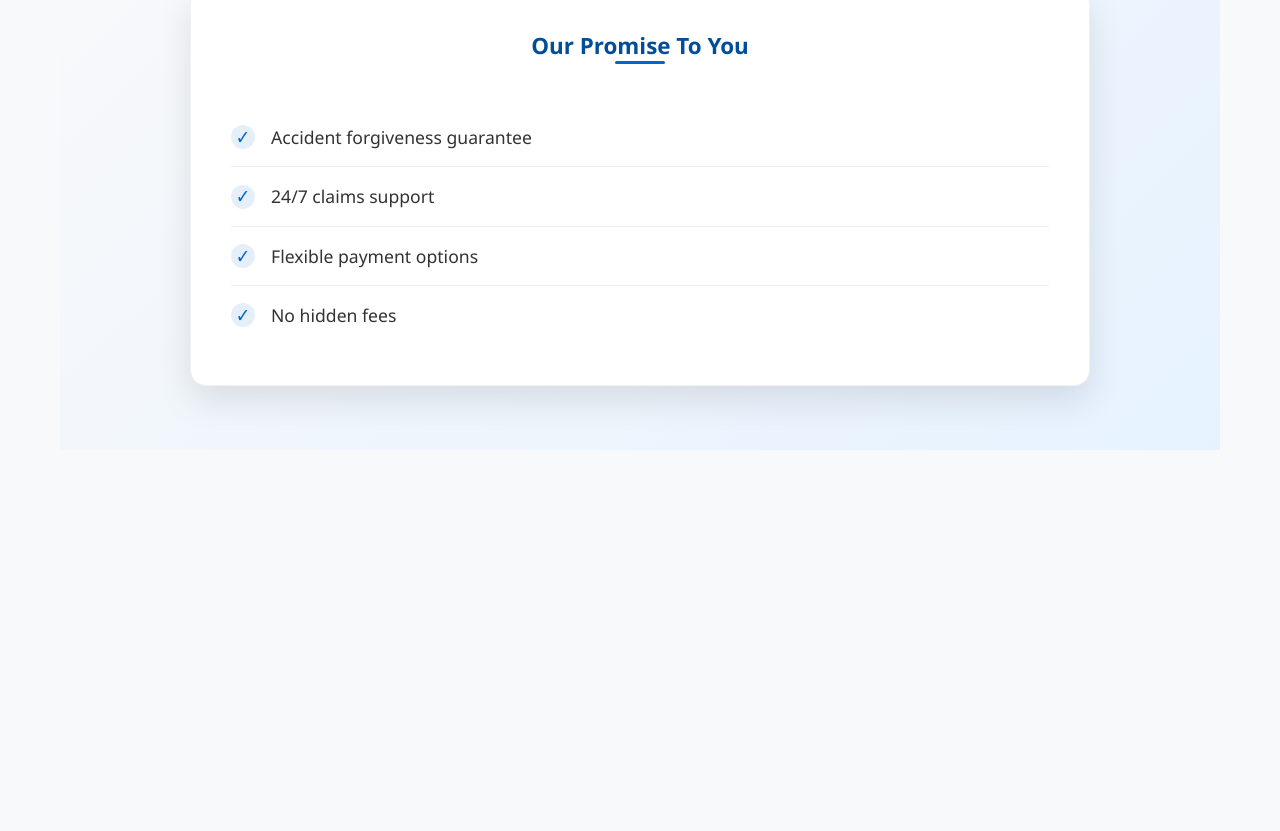
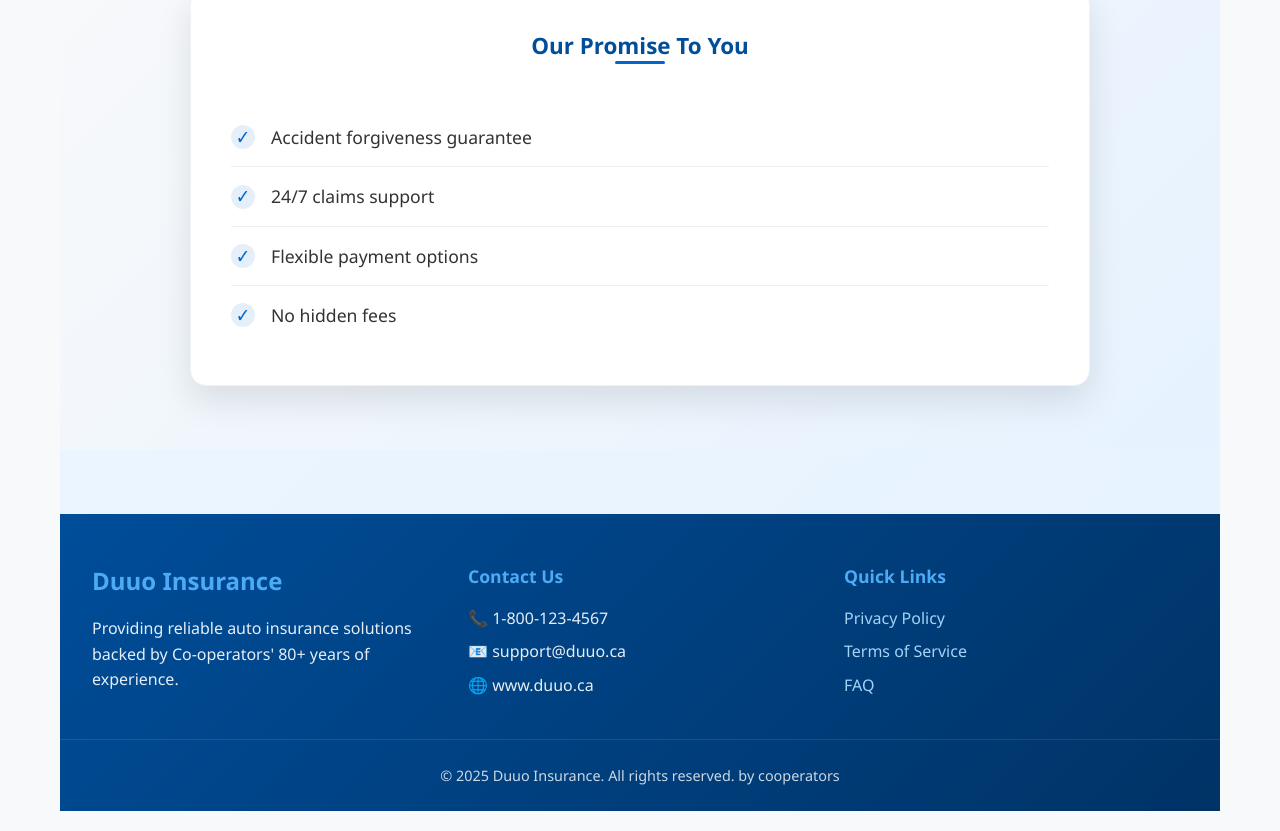
Before and after one commit to NasserWasfiBaBreak/duuo.vision, a React (Vite) app: page / in a window 1280 px wide. Shown: the part 1203-2034 px from the top of the page. Before the commit the page ends 1673 px from the top, so only its background shows below. Built offline with nearby package versions, Linux system fonts and the light colour scheme.

Commit message:
Footer is added to the welcome page

```diff
--- a/src/pages/Welcome.css
+++ b/src/pages/Welcome.css
@@ -682,3 +682,124 @@
     font-size: 0.95rem;
   }
 }
+
+/* Welcome Page Footer */
+.welcome-footer {
+  background: linear-gradient(135deg, #004d99 0%, #003366 100%);
+  color: white;
+  padding: 3rem 0 1.5rem;
+  margin-top: 4rem;
+}
+
+.footer-content {
+  max-width: 1200px;
+  margin: 0 auto;
+  padding: 0 2rem;
+  display: grid;
+  grid-template-columns: repeat(auto-fit, minmax(250px, 1fr));
+  gap: 2rem;
+}
+
+.footer-section h3 {
+  font-size: 1.5rem;
+  margin-bottom: 1rem;
+  color: #4dabf5;
+}
+
+.footer-section h4 {
+  font-size: 1.1rem;
+  margin-bottom: 1rem;
+  color: #4dabf5;
+}
+
+.footer-section p {
+  margin-bottom: 0.5rem;
+  line-height: 1.6;
+  opacity: 0.9;
+}
+
+.footer-links {
+  list-style: none;
+  padding: 0;
+}
+
+.footer-links li {
+  margin-bottom: 0.5rem;
+}
+
+.footer-links a {
+  color: #a3d4f7;
+  text-decoration: none;
+  transition: color 0.3s ease;
+}
+
+.footer-links a:hover {
+  color: white;
+  text-decoration: underline;
+}
+
+.footer-bottom {
+  max-width: 1200px;
+  margin: 2rem auto 0;
+  padding: 1.5rem 2rem 0;
+  text-align: center;
+  border-top: 1px solid rgba(255, 255, 255, 0.1);
+}
+
+.footer-bottom p {
+  margin: 0;
+  font-size: 0.9rem;
+  opacity: 0.8;
+}
+
+@media (max-width: 768px) {
+  .welcome-footer {
+    padding: 2rem 0 1rem;
+    margin-top: 2rem;
+  }
+
+  .footer-content {
+    padding: 0 1rem;
+    grid-template-columns: 1fr;
+    gap: 1.5rem;
+  }
+
+  .footer-section h3 {
+    font-size: 1.3rem;
+  }
+
+  .footer-section h4 {
+    font-size: 1rem;
+  }
+
+  .footer-bottom {
+    padding: 1rem 1rem 0;
+  }
+
+  .footer-bottom p {
+    font-size: 0.8rem;
+  }
+}
+
+@media (max-width: 480px) {
+  .welcome-footer {
+    padding: 1.5rem 0 0.5rem;
+  }
+
+  .footer-content {
+    padding: 0 0.75rem;
+    gap: 1rem;
+  }
+
+  .footer-section h3 {
+    font-size: 1.2rem;
+  }
+
+  .footer-bottom {
+    padding: 0.75rem 0.75rem 0;
+  }
+
+  .footer-bottom p {
+    font-size: 0.75rem;
+  }
+}
--- a/src/pages/Welcome.jsx
+++ b/src/pages/Welcome.jsx
@@ -77,6 +77,36 @@
           </div>
         </div>
       </section>
+
+      {/* Footer */}
+      <footer className="welcome-footer">
+        <div className="footer-content">
+          <div className="footer-section">
+            <h3>Duuo Insurance</h3>
+            <p>Providing reliable auto insurance solutions backed by Co-operators' 80+ years of experience.</p>
+          </div>
+
+          <div className="footer-section">
+            <h4>Contact Us</h4>
+            <p>📞 1-800-123-4567</p>
+            <p>📧 support@duuo.ca</p>
+            <p>🌐 www.duuo.ca</p>
+          </div>
+
+          <div className="footer-section">
+            <h4>Quick Links</h4>
+            <ul className="footer-links">
+              <li><a href="#">Privacy Policy</a></li>
+              <li><a href="#">Terms of Service</a></li>
+              <li><a href="#">FAQ</a></li>
+            </ul>
+          </div>
+        </div>
+
+        <div className="footer-bottom">
+          <p>&copy; {new Date().getFullYear()} Duuo Insurance. All rights reserved. by cooperators</p>
+        </div>
+      </footer>
     </div>
   );
 };
```
